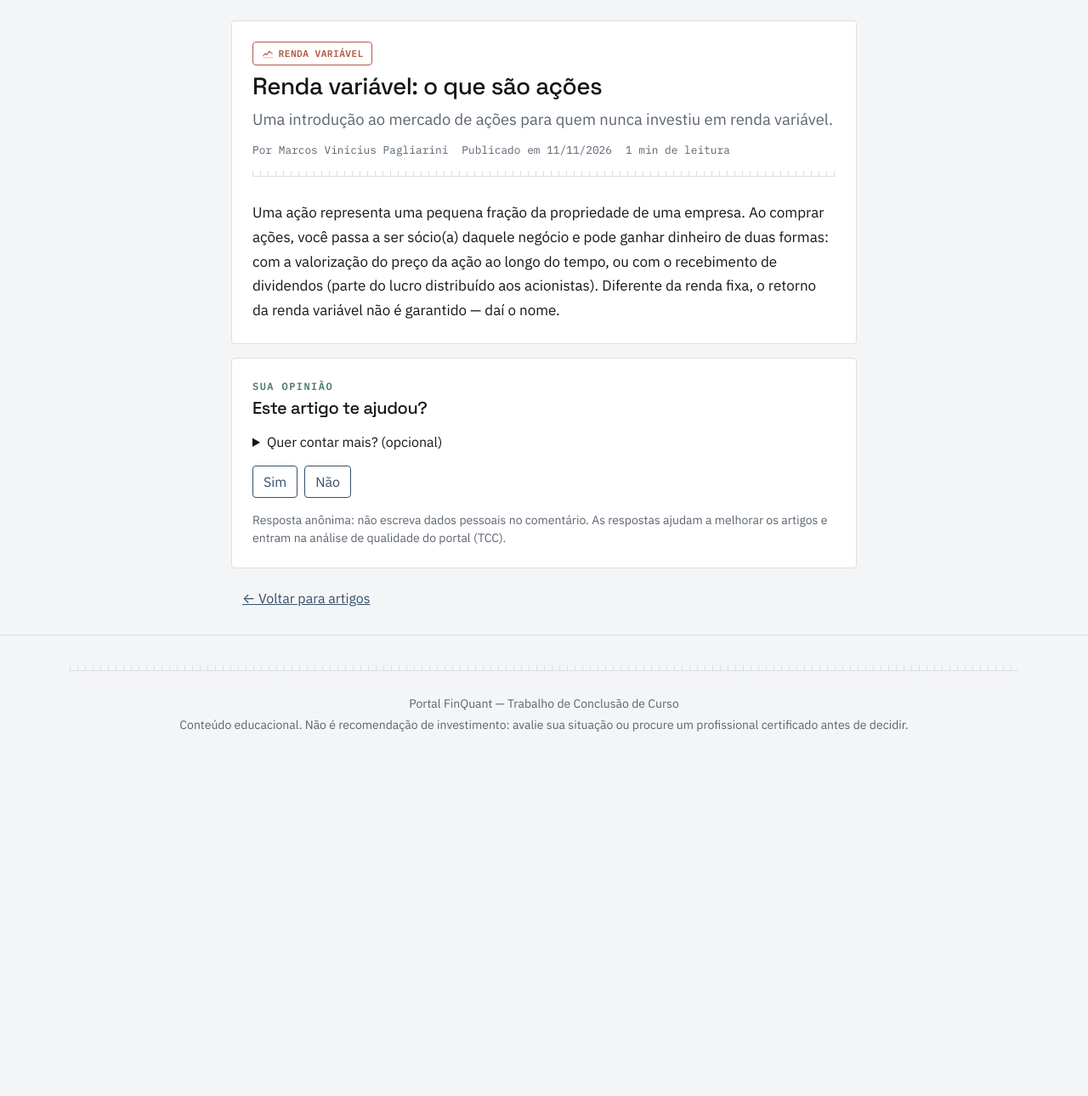
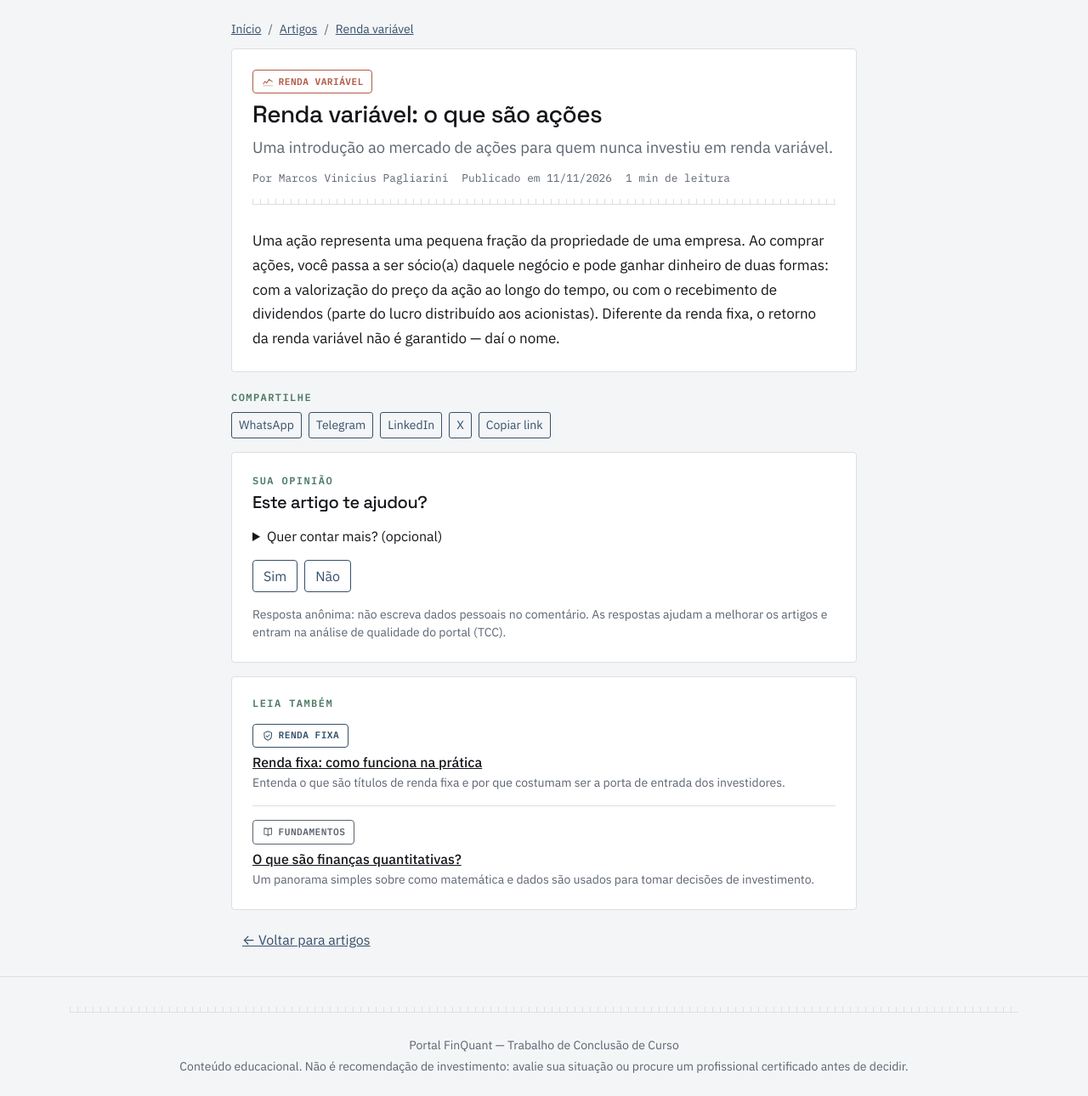
Before and after one commit to pagliarinimvp/portal-finquant, a Django app: page /artigos/renda-variavel-o-que-sao-acoes/ in a window 1280 px wide. Shown: the part 57-1347 px from the top of the page at 85% size. Before the commit the page ends 918 px from the top, so only its background shows below. Run offline with Django 5.2, Linux system fonts and the light colour scheme; data comes from the database, SQL or seed files in the repository.

Commit message:
Artigos: trilha, compartilhar, "Leia também" e link "Ir para o conteúdo"
Ideias tiradas da estrutura de um portal de notícias (Tecnoblog):
- trilha Início › Artigos › Categoria acima do artigo;
- compartilhar (WhatsApp, Telegram, LinkedIn, X, copiar link) só com
  links, sem script das redes, no artigo publicado;
- "Leia também": até 3 publicados, primeiro os da mesma categoria;
- "Ir para o conteúdo" no base.html, visível ao navegar com Tab.
A caixa "Sobre o autor" ficou registrada no PENDENCIAS.md.

Co-Authored-By: Claude Opus 5.5 <noreply@anthropic.com>

```diff
--- a/conteudo/views.py
+++ b/conteudo/views.py
@@ -47,8 +47,20 @@ class ArtigoDetailView(DetailView):
         contexto['seo_titulo'] = self.object.titulo
         contexto['seo_descricao'] = self.object.resumo
         contexto['ja_avaliou_artigo'] = avaliou_artigo(self.request, self.object)
+        contexto['url_absoluta'] = self.request.build_absolute_uri(self.object.get_absolute_url())
+        contexto['leia_tambem'] = self._leia_tambem(self.object)
         url_capa = capa_url(self.object.capa)
         if url_capa:
             contexto['seo_imagem'] = self.request.build_absolute_uri(url_capa)
             contexto['seo_imagem_alt'] = self.object.capa_alt
         return contexto
+
+    @staticmethod
+    def _leia_tambem(artigo, quantidade=3):
+        """Até 3 artigos publicados: primeiro os da mesma categoria, depois os mais recentes."""
+        publicados = Artigo.objects.filter(status=Artigo.Status.PUBLICADO).exclude(pk=artigo.pk)
+        escolhidos = list(publicados.filter(categoria=artigo.categoria)[:quantidade])
+        if len(escolhidos) < quantidade:
+            outros = publicados.exclude(pk__in=[a.pk for a in escolhidos]).exclude(categoria=artigo.categoria)
+            escolhidos += list(outros[:quantidade - len(escolhidos)])
+        return escolhidos
--- a/static/css/site.css
+++ b/static/css/site.css
@@ -560,3 +560,27 @@ ul.fq-numeros {
 footer {
     border-top: 1px solid var(--fq-rule);
 }
+
+/* --- "Ir para o conteúdo": escondido até receber o foco do teclado (Tab), no topo da página. --- */
+.fq-pular:focus {
+    position: absolute;
+    top: 0.5rem;
+    left: 0.5rem;
+    z-index: 1080;
+    padding: 0.5rem 0.75rem;
+    background: var(--fq-teal);
+    color: #fff;
+    text-decoration: none;
+}
+
+/* --- Página de artigo: trilha, compartilhar e "Leia também" (10/11/2026). --- */
+.fq-trilha {
+    font-size: 0.875rem;
+    margin-bottom: 0.75rem;
+}
+
+.fq-leia-tambem li + li {
+    margin-top: 1rem;
+    padding-top: 1rem;
+    border-top: 1px solid var(--fq-rule);
+}
--- a/templates/base.html
+++ b/templates/base.html
@@ -42,6 +42,7 @@
     {% block extra_head %}{% endblock %}
 </head>
 <body>
+    <a class="visually-hidden-focusable fq-pular" href="#conteudo">Ir para o conteúdo</a>
     <nav class="navbar navbar-dark fq-navbar">
         <div class="container d-flex align-items-center flex-wrap">
             <a class="navbar-brand fq-marca" href="{% url 'core:home' %}">
@@ -83,7 +84,7 @@
         </div>
     </nav>
 
-    <main class="container my-4">
+    <main class="container my-4" id="conteudo" tabindex="-1">
         {% if messages %}
             {% for message in messages %}
                 <div class="alert alert-{{ message.tags }}" role="alert">{{ message }}</div>
--- /dev/null
+++ b/templates/conteudo/_compartilhar.html
@@ -0,0 +1,30 @@
+{# Compartilhar: só links, sem script de terceiros (nenhum rastreador das redes carrega na página). #}
+{% with texto=artigo.titulo|urlencode:"" url=url_absoluta|urlencode:"" %}
+<section class="fq-compartilhar mt-3" aria-labelledby="compartilhar-titulo">
+    <p class="fq-eyebrow mb-2" id="compartilhar-titulo">Compartilhe</p>
+    <div class="d-flex flex-wrap gap-2">
+        <a class="btn btn-sm btn-outline-primary" href="https://wa.me/?text={{ texto }}%20{{ url }}" target="_blank" rel="noopener noreferrer nofollow">WhatsApp</a>
+        <a class="btn btn-sm btn-outline-primary" href="https://t.me/share/url?url={{ url }}&amp;text={{ texto }}" target="_blank" rel="noopener noreferrer nofollow">Telegram</a>
+        <a class="btn btn-sm btn-outline-primary" href="https://www.linkedin.com/sharing/share-offsite/?url={{ url }}" target="_blank" rel="noopener noreferrer nofollow">LinkedIn</a>
+        <a class="btn btn-sm btn-outline-primary" href="https://x.com/intent/post?text={{ texto }}&amp;url={{ url }}" target="_blank" rel="noopener noreferrer nofollow">X</a>
+        <button type="button" class="btn btn-sm btn-outline-primary" data-copiar-link="{{ url_absoluta }}" hidden>Copiar link</button>
+    </div>
+    <p class="small text-muted mt-2 mb-0" role="status" aria-live="polite" data-copiar-aviso></p>
+</section>
+{% endwith %}
+<script>
+    (function () {
+        // O botão só aparece se o navegador permite copiar (exige HTTPS ou localhost).
+        var botao = document.querySelector('[data-copiar-link]');
+        var aviso = document.querySelector('[data-copiar-aviso]');
+        if (!botao || !navigator.clipboard) return;
+        botao.hidden = false;
+        botao.addEventListener('click', function () {
+            navigator.clipboard.writeText(botao.dataset.copiarLink).then(function () {
+                aviso.textContent = 'Link copiado.';
+            }, function () {
+                aviso.textContent = 'Não deu para copiar. Copie o endereço na barra do navegador.';
+            });
+        });
+    })();
+</script>
--- /dev/null
+++ b/templates/conteudo/_leia_tambem.html
@@ -0,0 +1,15 @@
+{# Leia também: até 3 artigos publicados, primeiro os da mesma categoria (ArtigoDetailView._leia_tambem). #}
+{% if leia_tambem %}
+<section class="card p-4 mt-3 fq-leia-tambem" aria-labelledby="leia-tambem-titulo">
+    <h2 class="fq-eyebrow mb-3" id="leia-tambem-titulo">Leia também</h2>
+    <ul class="list-unstyled mb-0">
+        {% for outro in leia_tambem %}
+        <li>
+            {% include "conteudo/_categoria_badge.html" with categoria=outro.categoria label=outro.get_categoria_display %}
+            <a class="d-block h6 mt-2 mb-1" href="{{ outro.get_absolute_url }}">{{ outro.titulo }}</a>
+            <p class="small text-muted mb-0">{{ outro.resumo|truncatewords:25 }}</p>
+        </li>
+        {% endfor %}
+    </ul>
+</section>
+{% endif %}
--- a/templates/conteudo/artigo_detail.html
+++ b/templates/conteudo/artigo_detail.html
@@ -5,6 +5,13 @@
 
 {% block content %}
 <div class="fq-artigo-pagina">
+<nav aria-label="Trilha de navegação">
+    <ol class="breadcrumb fq-trilha">
+        <li class="breadcrumb-item"><a href="{% url 'core:home' %}">Início</a></li>
+        <li class="breadcrumb-item"><a href="{% url 'conteudo:lista' %}">Artigos</a></li>
+        <li class="breadcrumb-item"><a href="{% url 'conteudo:lista' %}?categoria={{ artigo.categoria }}">{{ artigo.get_categoria_display }}</a></li>
+    </ol>
+</nav>
 {% if artigo.status == artigo.Status.RASCUNHO %}
 <div class="fq-aviso-rascunho mb-3">Rascunho — não publicado. Visível apenas para a equipe do site.</div>
 {% endif %}
@@ -31,7 +38,11 @@
     <div class="fq-artigo-corpo">{{ artigo.corpo|corpo_seguro }}</div>
 </article>
 
-{% if artigo.status == artigo.Status.PUBLICADO %}{% include "avaliacoes/_avaliacao_artigo.html" %}{% endif %}
+{% if artigo.status == artigo.Status.PUBLICADO %}
+{% include "conteudo/_compartilhar.html" %}
+{% include "avaliacoes/_avaliacao_artigo.html" %}
+{% endif %}
+{% include "conteudo/_leia_tambem.html" %}
 
 <a href="{% url 'conteudo:lista' %}" class="btn btn-link mt-3">&larr; Voltar para artigos</a>
 </div>
```
Also changed, not shown: CLAUDE.md (+1 -1 lines), PENDENCIAS.md (+5 -0 lines), conteudo/tests.py (+49 -0 lines).
